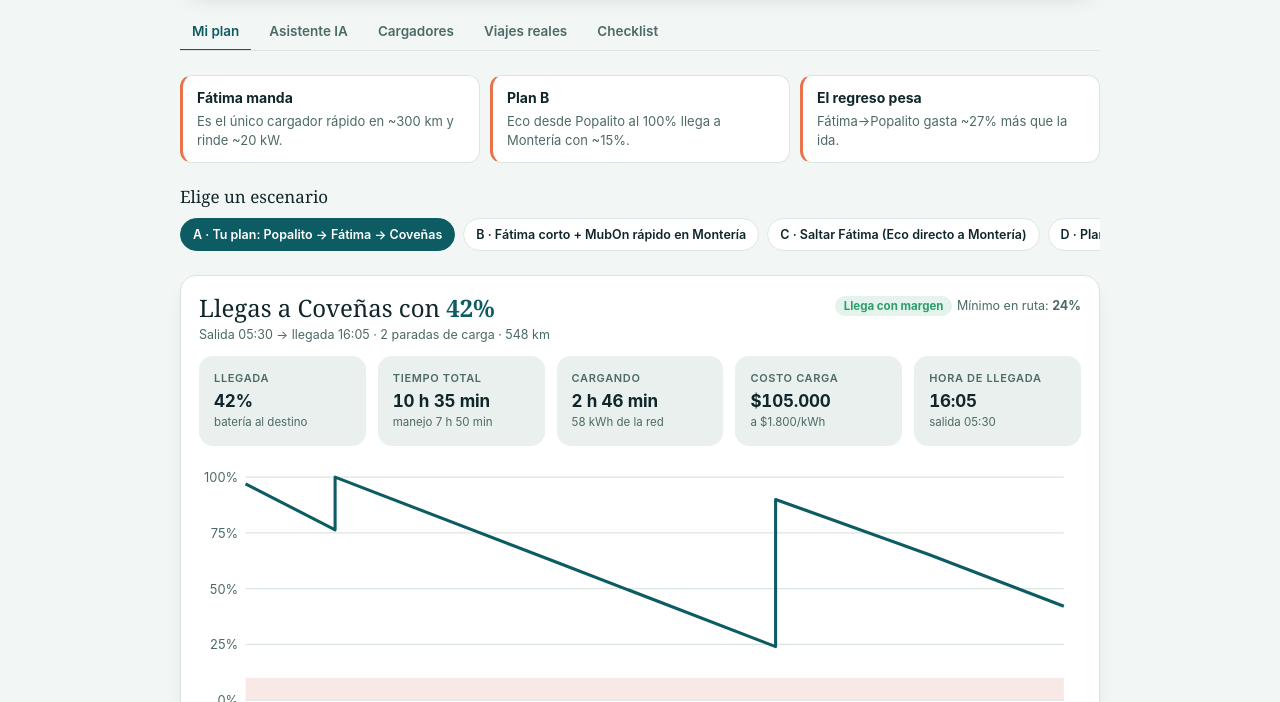
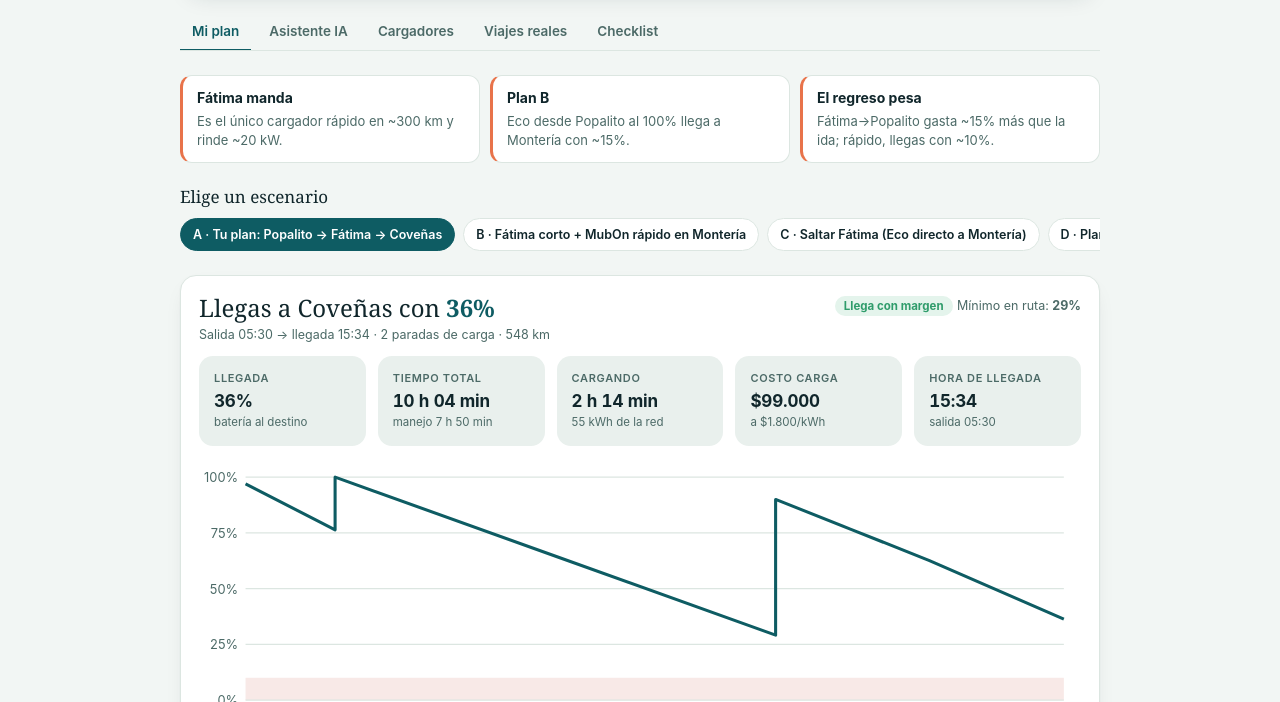
Before and after one commit to Portfolio-jaime/trip-covenas, a plain HTML site: page frontend/tesla.html in a window 1280 px wide. Shown: the part 250-952 px from the top of the page. Drawn offline with Linux system fonts and the light colour scheme.

Commit message:
feat(tesla): recalibrar consumos con reportes nuevos de la ruta a la costa (#10)
* feat(tesla): recalibrar consumos y sumar reportes nuevos de la ruta a la costa

- tramos recalibrados con reportes hasta el 23/nov (Popalito-Fátima ~140 Wh/km,
  Caribe 155-170, factor de regreso 1,15)
- Fátima: potencia real 20-45 kW; Popalito baja a ~10 kW cerca del 100%
- MubOn La Castellana con 3 reportes; nota de carga a 220 V en Rincón del Mar
- sección 'Lo que dicen los reportes' en Viajes reales y en el contexto del chat
- 4 reportes nuevos y checklist con la app de Terpel y el aviso sobre ABRP

Signed-off-by: Jaime Henao <arheanja@gmail.com>

* chore(privacy): ignorar también los .zip de exportaciones de WhatsApp

Signed-off-by: Jaime Henao <arheanja@gmail.com>

---------

Signed-off-by: Jaime Henao <arheanja@gmail.com>
Co-authored-by: Jaime Henao <arheanja@gmail.com>

```diff
--- a/frontend/tesla-data.js
+++ b/frontend/tesla-data.js
@@ -6,10 +6,13 @@
 // distancias por carretera de rome2rio. Todo lo que no esté confirmado por
 // conductores está marcado como "hipotesis" o "sin verificar".
 //
-// Los consumos (Wh/km) están calibrados contra los reportes:
-//   Popalito 100% → Fátima llegó con 22–35%  → ~150 Wh/km en ese tramo.
-//   Fátima → Popalito (regreso) llegó con 5% → factor de subida ~1,27.
-//   Popalito 100% → Montería ≈ 15% (modo suave) → coincide con estilo "Eco".
+// Los consumos (Wh/km) están calibrados contra los reportes (actualizado 2026-11-25):
+//   Popalito 100% → Fátima: gastó 53–75% (la mayoría 65–70%) → 140 Wh/km, llega ≈ 29% en estilo Normal.
+//   Popalito 100% → Montería (RWD, suave): llegó con 14–15% → coincide con estilo "Eco".
+//   Fátima 100% → Popalito (regreso): llegó con 4–36% según velocidad (64–96% gastado) → factor de subida 1,15.
+//   Fátima → Rincón del Mar / Coveñas: 50–68% gastado en AWD (~195 km) → tramos del Caribe subidos
+//   (155 y 170 Wh/km) porque el calor y el A/C pesan más que en la montaña.
+// Ojo: los bots (Optimus) y ABRP son más optimistas que la realidad; los reportes de conductores mandan.
 window.TESLA_DATA = {
   vehicle: { usableKwh: 60, note: "Model Y RWD (LFP). Capacidad útil asumida, editable." },
 
@@ -57,35 +60,35 @@ window.TESLA_DATA = {
   // Tramos (sentido ida): km, Wh/km base, y factor de consumo al regreso (subida/viento).
   legs: {
     "casa>popalito":        { km: 60,  wh: 200, ret: 1.00 },
-    "popalito>corredor":    { km: 150, wh: 150, ret: 1.27 },
-    "corredor>fatima":      { km: 145, wh: 150, ret: 1.27 },
-    "fatima>planetarica":   { km: 50,  wh: 140, ret: 1.10 },
-    "planetarica>monteria": { km: 53,  wh: 140, ret: 1.10 },
-    "monteria>covenas":     { km: 90,  wh: 150, ret: 1.00 },
-    "fatima>sincelejo":     { km: 156, wh: 140, ret: 1.00 },
-    "sincelejo>covenas":    { km: 58,  wh: 140, ret: 1.00 }
+    "popalito>corredor":    { km: 150, wh: 140, ret: 1.15 },
+    "corredor>fatima":      { km: 145, wh: 140, ret: 1.15 },
+    "fatima>planetarica":   { km: 50,  wh: 155, ret: 1.10 },
+    "planetarica>monteria": { km: 53,  wh: 155, ret: 1.10 },
+    "monteria>covenas":     { km: 90,  wh: 170, ret: 1.00 },
+    "fatima>sincelejo":     { km: 156, wh: 155, ret: 1.00 },
+    "sincelejo>covenas":    { km: 58,  wh: 150, ret: 1.00 }
   },
 
   // kW efectivos por escenario y minutos extra por parada (enchufar, app, pago, señal).
   chargers: {
     popalito: {
       name: "Terpel Voltex Popalito", place: "Barbosa, Antioquia", connector: "CCS2 (llevar adaptador CCS1 por si acaso)",
-      kw: { nominal: 40, realista: 35, malo: 20 }, overheadMin: { nominal: 8, realista: 10, malo: 20 },
+      kw: { nominal: 40, realista: 35, malo: 12 }, overheadMin: { nominal: 8, realista: 10, malo: 20 },
       status: "ok", statusText: "Confirmado por varios",
-      notes: "Primera parada de casi todos los reportes: cargan a 94–100% y siguen. La potencia exacta no aparece en los reportes; se asumió igual a los otros Voltex."
+      notes: "Primera parada de casi todos los reportes: cargan a 94–100% y siguen. Un conductor midió 40 kW al subir de 21% a 70%. Otro, en un día malo, solo 10 kW entre 87% y 99%: cerca del 100% la potencia cae, así que cargar de 80% a 100% es lento."
     },
     fatima: {
       name: "Terpel Voltex Fátima", place: "La Apartada, ≈18 km después de Caucasia hacia Planeta Rica (en otros mensajes aparece como 'Caucasia')",
       connector: "CCS1 y CCS2",
-      kw: { nominal: 40, realista: 20, malo: 10 }, overheadMin: { nominal: 8, realista: 12, malo: 30 },
+      kw: { nominal: 40, realista: 25, malo: 10 }, overheadMin: { nominal: 8, realista: 12, malo: 30 },
       status: "warn", statusText: "Intermitente",
-      notes: "La app dice 40 kW pero cuatro conductores reportan 20–22 kW (uno a las 13:30 con 40 °C). Una carga de ~2 h es lo normal. Hay reportes de señal 4G caída que corta la sesión (10/oct: solo pudieron subir a 80%) y de cargador fuera de servicio (23/ago). Es el único cargador rápido en los ~300 km Popalito–Montería."
+      notes: "La app dice 40 kW. Cuatro reportes dan 20–22 kW (uno a las 13:30 con 40 °C) y dos del 5/ago dieron 37 y 45 kW, así que varía mucho: planea ~25 kW. La señal 4G se cae y corta la sesión (10/oct: solo subieron a 80%); hay que tener la app de Terpel y no alejar el celular del carro. Hubo un día fuera de servicio (23/ago). Es el único cargador rápido en los ~300 km Popalito–Montería."
     },
     castellana: {
       name: "MubOn / Voltia Plaza La Castellana", place: "Montería (centro comercial)", connector: "CCS2 (verificar en la app MubOn)",
       kw: { nominal: 60, realista: 60, malo: 30 }, overheadMin: { nominal: 8, realista: 10, malo: 20 },
-      status: "ok", statusText: "Nuevo · 1 reporte de uso",
-      notes: "Un viaje (19/ago) cargó aquí hasta 90% rumbo a Cartagena. Según el grupo: 60 kW si estás solo, baja a 30 kW si llega otro carro (2 puntos). Centro comercial: se puede comer mientras carga."
+      status: "ok", statusText: "Nuevo · 3 reportes de uso",
+      notes: "Dos conductores cargaron aquí a 90% (19/ago) y a 100% (22/nov, de regreso). Según el grupo: 60 kW si estás solo, baja a 30 kW si llega otro carro (2 puntos). Centro comercial: se puede comer mientras carga. Es la parada que mejor funciona entre Fátima y la costa."
     },
     places: {
       name: "Places Mall (MubOn AC)", place: "Montería (centro comercial)", connector: "Tipo 2 · AC",
@@ -119,8 +122,8 @@ window.TESLA_DATA = {
       stops: { popalito: { target: 100 }, corredor: { target: 80 }, monteria: { target: 80, charger: "castellana" } } },
     { id: "E", label: "E · Vía Sincelejo (comparar)", dir: "ida", route: "sincelejo", startSoc: 97, style: "normal",
       stops: { popalito: { target: 100 }, fatima: { target: 90 } } },
-    { id: "R1", label: "R1 · Regreso: MubOn → Fátima 100% → Popalito", dir: "regreso", route: "monteria", startSoc: 100, style: "normal",
-      stops: { monteria: { target: 90, charger: "castellana" }, fatima: { target: 100 }, popalito: { target: 55 } } },
+    { id: "R1", label: "R1 · Regreso: MubOn 100% → Fátima 100% → Popalito", dir: "regreso", route: "monteria", startSoc: 100, style: "normal",
+      stops: { monteria: { target: 100, charger: "castellana" }, fatima: { target: 100 }, popalito: { target: 45 } } },
     { id: "R2", label: "R2 · Regreso Eco + parada extra en el corredor", dir: "regreso", route: "monteria", startSoc: 100, style: "eco",
       stops: { monteria: { target: 90, charger: "castellana" }, fatima: { target: 100 }, corredor: { target: 70 }, popalito: { target: 50 } } },
     { id: "R3", label: "R3 · Regreso vía Sincelejo (comparar)", dir: "regreso", route: "sincelejo", startSoc: 100, style: "normal",
@@ -129,6 +132,14 @@ window.TESLA_DATA = {
 
   // Reportes reales de los grupos, sin nombres. SoC = % de batería.
   reports: [
+    { date: "22–23/nov", car: "AWD", route: "Medellín ⇄ Rincón del Mar (Coveñas)",
+      text: "Ida: cargó en Fátima a 80% y llegó con ~30%. Regreso, más cauto: salió de Rincón al 100%, cargó a 100% en MubOn Montería (60 kW) y a 100% en Fátima, llegó a Popalito con 10% y le puso 10% más. Fue a 130–140 km/h. Dice que a 80–90 km/h se llega a Medellín desde Montería. En Rincón cargó a 220 V en la casa de unos amigos (enchufe del fogón)." },
+    { date: "5/ago", car: "—", route: "Cartagena ⇄ Medellín (ida y vuelta)",
+      text: "Norte: Cartagena 97% → Fátima 36%, carga a 86% (45 kW) → Popalito 21%, carga a 70% (40 kW) → Medellín 55%. Sur: Medellín 96% → Popalito 87%, carga a 99% (solo 10 kW) → Fátima 46%, carga a 85% (37 kW) → Cartagena 26%." },
+    { date: "29/jun", car: "AWD LR", route: "Medellín → Barranquilla (763 km)",
+      text: "Cargó en Medellín al 99%, llegó a Fátima con 30% y cargó a 60% (el cargador dio 20 kW a las 13:30 con 40 °C), llegó a Sincelejo con 23% y cargó a 81%, y llegó a Puerto Colombia con 27%. En Doilgas el CCS2 no conectó y necesitó convertidor." },
+    { date: "13/jul", car: "RWD", route: "Rionegro → Popalito → Montería",
+      text: "Salió de Rionegro con 73% y llegó a Popalito con 63%. Cargó a 100% y llegó a Montería con 14%, sin otra parada: es el dato RWD más cercano a tu viaje (~398 km, 86% de batería)." },
     { date: "25/jul", car: "RWD", route: "Medellín → Fátima → Medellín",
       text: "Cargó en Popalito al 100% y llegó con 35% a Fátima. Fátima semirrápido: 2 h o más a ~22 kW. De regreso llegó a Barbosa con 5%." },
     { date: "12/jul", car: "—", route: "Rionegro → Barranquilla",
@@ -149,10 +160,21 @@ window.TESLA_DATA = {
       text: "Un conductor del grupo: cargando al 100% en Popalito se llega a Montería con ~15%. Plan B si Fátima falla: contingencia en Montería (Places Mall, 11 kW)." }
   ],
 
+  // Lo que se aprendió al cruzar los reportes (se muestra en "Viajes reales").
+  lessons: [
+    "Popalito 100% → Fátima gastó entre 53% y 75% de la batería; lo normal es 65–70%. Llegar con 25–35% es lo esperable.",
+    "Con un Model Y RWD, Popalito 100% → Montería sin cargar en Fátima llegó con 14–15% manejando suave. Se puede, pero sin margen.",
+    "El regreso gasta mucho más: de Fátima al 100% se llegó a Popalito con entre 4% y 36% según la velocidad. A 130–140 km/h casi no alcanza; a 90 km/h sobra.",
+    "Fátima entrega 20–45 kW según el día. Planea ~25 kW (más de 1 h para una carga útil) y ten un plan B si falla.",
+    "MubOn La Castellana (Montería, 60 kW) ya tiene dos reportes de uso y es la mejor parada del tramo final, ida y vuelta.",
+    "ABRP y los bots son optimistas: Medellín → Montería sin cargar no se logra, aunque ellos digan que sobran ~25–35%."
+  ],
+
   // Puntos para investigar. Nada de esto está confirmado.
   candidates: [
     { name: "Cabaña #2, Condominio Victoria Real", text: "Confirmar con la propietaria si hay toma 110 V / 220 V. Define si el regreso es tranquilo. Pide fotos del tablero y distancia del parqueadero." },
     { name: "Hoteles en Caucasia, Zaragoza, Segovia o Remedios", text: "Airbnb y Booking tienen filtro de 'cargador para vehículo eléctrico'. Un Tipo 2 de 7–11 kW durante una comida o noche sirve de respaldo en el tramo de ~300 km sin rápido." },
+    { name: "Rincón del Mar y San Antero", text: "Un conductor cargó a 220 V en la casa de unos amigos en Balsillas (enchufe del fogón) y ofreció conseguir quién deje cargar a otros. Sin cargador público reportado ahí. Pregunta a la cabaña por una toma de 220 V; sin ella, el plan depende de Montería." },
     { name: "Planeta Rica", text: "Un viajero durmió ahí (modo centinela toda la noche) pero no hay cargador reportado. Revisar PlugShare y Electromaps antes de contar con él.", link: "https://www.plugshare.com" },
     { name: "Tolú", text: "En el chat compartieron un punto de Electromaps en Tolú (24/jul). Sin verificar, y queda del lado de Sincelejo.", link: "https://map.electromaps.com/en/p/819465" },
     { name: "Lorica · estación Urrá (Tipo 2, lenta)", text: "Mencionada para la ruta por Cereté/Lorica, en un restaurante. Sirve solo si la ruta pasa por ahí." },
@@ -164,9 +186,11 @@ window.TESLA_DATA = {
     "Llevar adaptador CCS1→CCS2 / convertidor (en Doilgas el CCS2 falló una vez) y el cargador portátil para toma normal.",
     "Instalar y registrar: app Terpel, MubOn, PlugShare, Electromaps y ABRP. Tarjeta física de EPM por si acaso.",
     "El día anterior, preguntar en el grupo 'Viajes' si Fátima y Popalito están funcionando.",
+    "Instalar la app de Terpel antes de salir y no alejar el celular del carro en Fátima: la señal se cae y corta la sesión.",
+    "No confiar en ABRP ni en los bots del grupo para el tramo Popalito–Montería: dan ~25 puntos de batería de más. Mandan los reportes reales.",
     "Fin de año = temporada alta: filas en los cargadores. Salir temprano y tener el plan B definido.",
     "Confirmar con la propietaria si hay toma en la cabaña, y de cuántos amperios.",
-    "En el regreso, bajar la velocidad: Fátima→Popalito consume ~27% más que la ida.",
+    "En el regreso, bajar la velocidad: Fátima→Popalito consume ~15% más que la ida, y a 130–140 km/h se llegó con solo 10%.",
     "En Fátima, no confiar en los 40 kW de la app: planear 20 kW (≈2 h) y llevar comida y entretenimiento.",
     "Montar ruta en ABRP con carga real (no la de ficha) y comparar contra la pantalla del Tesla.",
     "Después del viaje, registrar el viaje en teslacolombiamotorsclub.com/tecnico/viajes."
@@ -175,6 +199,7 @@ window.TESLA_DATA = {
   sources: [
     "Grupo de WhatsApp 'Viajes' y 'Viajes y Rutas' (Tesla Colombia Motors Club), mayo–octubre 2026.",
     "Ruta ABRP de Andrés: 457,6 km Poblado → Montería sin cargar, 122 Wh/km, 99% → 25%.",
+    "Reportes nuevos del grupo 'Viajes' hasta el 23/nov/2026 (Rincón del Mar, Cartagena, Barranquilla).",
     "Distancias por carretera (rome2rio): Caucasia–La Apartada 18 km, La Apartada–Montería 103 km, Montería–Coveñas ≈ 90 km, Caucasia–Planeta Rica 68 km."
   ]
 };
--- a/frontend/tesla.css
+++ b/frontend/tesla.css
@@ -168,3 +168,7 @@ table.grid-table td.num, table.grid-table th.num { text-align: right; font-varia
 .tz-md-table th { text-align: left; font-size: 11px; text-transform: uppercase; letter-spacing: .04em; color: var(--ink-soft);
   background: var(--surface-2); padding: 8px 10px; white-space: nowrap; }
 .tz-md-table td { padding: 8px 10px; border-top: 1px solid var(--line); vertical-align: top; }
+
+.tz-lessons { grid-column: 1 / -1; border-left: 3px solid var(--coral); }
+.tz-lessons ul { margin: 10px 0 0; padding-left: 20px; font-size: 13.5px; line-height: 1.55; color: var(--ink-soft); }
+.tz-lessons li { margin: 0 0 6px; }
--- a/frontend/tesla.js
+++ b/frontend/tesla.js
@@ -513,9 +513,10 @@
     });
     lines.push("TRAMOS (km, Wh/km ida): " + Object.keys(D.legs).map(function (k) {
       return k + " " + D.legs[k].km + "/" + D.legs[k].wh;
-    }).join("; ") + ". Regreso Fátima→Popalito gasta ~27% más.");
+    }).join("; ") + ". Regreso Fátima→Popalito gasta ~15% más que la ida (más si se va rápido).");
     lines.push("REPORTES REALES:");
-    D.reports.forEach(function (r) { lines.push("- " + r.date + " " + cut(r.route, 40) + ": " + cut(r.text, 150)); });
+    (D.lessons || []).forEach(function (t) { lines.push("* " + cut(t, 170)); });
+    D.reports.forEach(function (r) { lines.push("- " + r.date + " " + cut(r.route, 36) + ": " + cut(r.text, 130)); });
     lines.push("SIMULACIÓN ACTUAL: " + state.dir + ", ruta " + state.route + ", sale con " + state.startSoc + "%, estilo " + state.style +
       ", reserva " + state.reserve + "%, cargadores '" + state.scenario + "'.");
     lines.push("Paradas: " + (Object.keys(state.stops).filter(function (k) { return state.stops[k].charge; }).map(function (k) {
@@ -718,8 +719,14 @@
     }).join("");
   }
 
+  function lessonsHtml() {
+    if (!D.lessons || !D.lessons.length) return "";
+    return '<div class="tz-card tz-lessons"><div class="tz-card-title">Lo que dicen los reportes</div><ul>' +
+      D.lessons.map(function (t) { return "<li>" + esc(t) + "</li>"; }).join("") + "</ul></div>";
+  }
+
   function reportsHtml() {
-    return D.reports.map(function (r) {
+    return lessonsHtml() + D.reports.map(function (r) {
       return '<div class="tz-card"><div class="tz-card-top"><div class="tz-card-title">' + esc(r.route) + '</div><span class="tz-badge info">' +
         esc(r.date) + (r.car !== "—" ? " · " + esc(r.car) : "") + "</span></div><p class=\"tz-card-text\">" + esc(r.text) + "</p></div>";
     }).join("");
@@ -796,7 +803,7 @@
       '<div class="tz-insights">' +
         '<div class="tz-insight"><b>Fátima manda</b><span>Es el único cargador rápido en ~300 km y rinde ~20 kW.</span></div>' +
         '<div class="tz-insight"><b>Plan B</b><span>Eco desde Popalito al 100% llega a Montería con ~15%.</span></div>' +
-        '<div class="tz-insight"><b>El regreso pesa</b><span>Fátima→Popalito gasta ~27% más que la ida.</span></div>' +
+        '<div class="tz-insight"><b>El regreso pesa</b><span>Fátima→Popalito gasta ~15% más que la ida; rápido, llegas con ~10%.</span></div>' +
       "</div>" +
       '<h3 class="tz-h3">Elige un escenario</h3><div class="tz-chips" id="tz-presets"></div>' +
       '<div class="tz-result"><div class="tz-result-head"><div id="tz-headline"></div><div id="tz-verdict"></div></div>' +
@@ -859,7 +866,7 @@
     });
   }
 
-  window.TeslaSim = { simulate: simulate, splitReply: splitReply, richText: richText };
+  window.TeslaSim = { simulate: simulate, splitReply: splitReply, richText: richText, buildContext: buildContext };
   if (document.readyState === "loading") document.addEventListener("DOMContentLoaded", mount);
   else mount();
 })();
```
Also changed, not shown: 1 other file.
